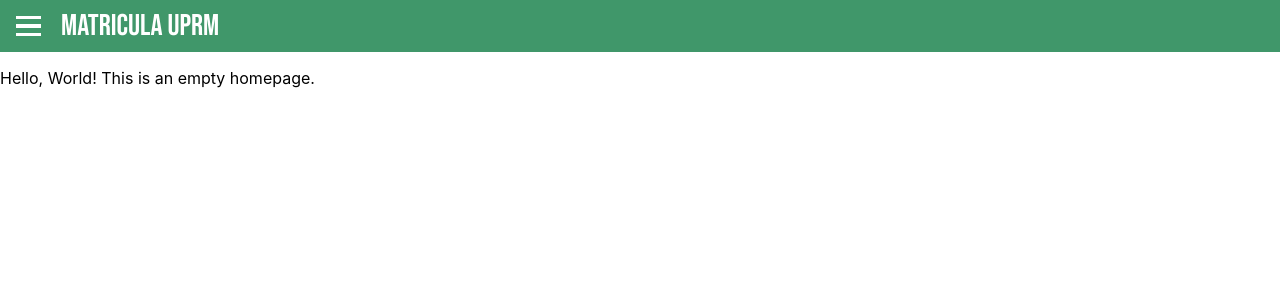
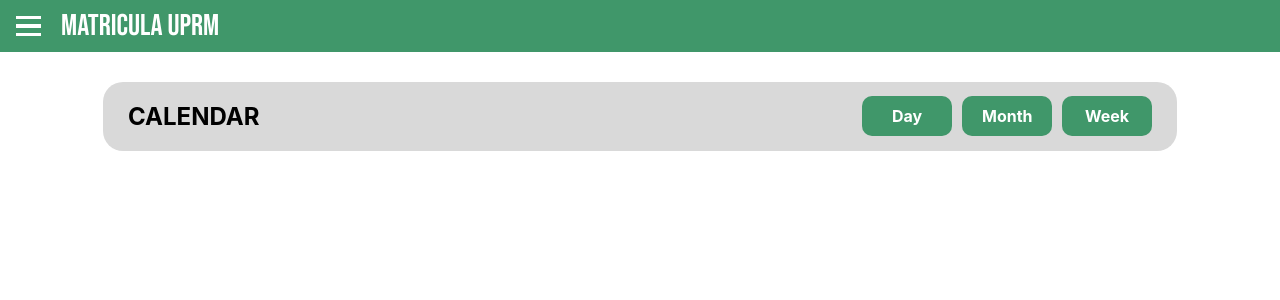
Before and after one commit to uprm-inso4101-2023-2024-s2/semester-project-studentenrollmentsystem, a React (Create React App) app: page /calendar in a window 1280 px wide. Shown: the top 300 px of the page. Built offline with nearby package versions, Linux system fonts and the light colour scheme.

Commit message:
Implemented reactRouter, fixed navBar and implemented Calendar page

```diff
--- a/package.json
+++ b/package.json
@@ -11,6 +11,7 @@
     "pg-hstore": "^2.3.4",
     "react": "^18.2.0",
     "react-dom": "^18.2.0",
+    "react-router-dom": "^6.22.0",
     "react-scripts": "5.0.1",
     "sass": "^1.70.0",
     "web-vitals": "^2.1.4"
--- a/src/App.js
+++ b/src/App.js
@@ -1,23 +1,19 @@
-import logo from './logo.svg';
+import React from 'react';
+import { Routes, Route } from 'react-router-dom';
 import './App.css';
+import Navbar from './components/navbar';
+import HomePage from './pages/HomePage';
+import Calendar from './pages/Calendar';
 
 function App() {
   return (
     <div className="App">
-      <header className="App-header">
-        <img src={logo} className="App-logo" alt="logo" />
-        <p>
-          Edit <code>src/App.js</code> and save to reload.
-        </p>
-        <a
-          className="App-link"
-          href="https://reactjs.org"
-          target="_blank"
-          rel="noopener noreferrer"
-        >
-          Learn React
-        </a>
-      </header>
+      <Navbar/>
+      <Routes>
+        <Route path="/" element={<HomePage />} />
+        <Route path="/calendar" element={<Calendar />} />
+        {/* Add more routes as necessary */}
+      </Routes>
     </div>
   );
 }
--- a/src/components/navbar.js
+++ b/src/components/navbar.js
@@ -1,5 +1,6 @@
 import React, { useState } from "react";
 import styles from "../styles/components/navbar.module.scss";
+import { Link } from "react-router-dom";
 
 export default function Navbar() {
   // Determine if NavBar menu is open or closed
@@ -17,20 +18,14 @@ export default function Navbar() {
         <div className={styles.bar}></div>
       </div>
       <div className={styles.logo}>
-        <a href="/">MATRICULA UPRM</a>
+        <Link to="/">MATRICULA UPRM</Link>
       </div>
       <ul className={`${styles.navLinks} ${isOpen ? styles.showMenu : ""}`}>
         <li>
-          <a href="/home">Home</a>
+          <Link to="/home">Home</Link>
         </li>
         <li>
-          <a href="/about">About</a>
-        </li>
-        <li>
-          <a href="/services">Services</a>
-        </li>
-        <li>
-          <a href="/contact">Contact</a>
+          <Link to="/calendar">Calendar</Link>
         </li>
       </ul>
     </nav>
--- a/src/index.js
+++ b/src/index.js
@@ -1,18 +1,14 @@
 import React from 'react';
-import ReactDOM from 'react-dom/client';
+import ReactDOM from 'react-dom';
+import { BrowserRouter as Router } from 'react-router-dom';
+import App from './App';
 import './index.css';
-import HomePage from './pages/HomePage';
 
-import reportWebVitals from './reportWebVitals';
-
-const root = ReactDOM.createRoot(document.getElementById('root'));
-root.render(
+ReactDOM.render(
   <React.StrictMode>
-    <HomePage />
-  </React.StrictMode>
+    <Router>
+      <App />
+    </Router>
+  </React.StrictMode>,
+  document.getElementById('root')
 );
-
-// If you want to start measuring performance in your app, pass a function
-// to log results (for example: reportWebVitals(console.log))
-// or send to an analytics endpoint. Learn more: https://bit.ly/CRA-vitals
-reportWebVitals();
--- /dev/null
+++ b/src/pages/Calendar.js
@@ -0,0 +1,21 @@
+import React from "react";
+import styles from "../styles/pages/calendar.module.scss";
+import Navbar from "../components/navbar";
+import Button from "../components/button";
+
+export default function Calendar() {
+  return (
+    <div className={styles.Home}>
+      <div className={styles.header}>
+        <div className={styles.views}>
+          <h2>CALENDAR</h2>
+          <div className={styles.buttons}>
+            <Button>Day</Button>
+            <Button>Month</Button>
+            <Button>Week</Button>
+          </div>
+        </div>
+      </div>
+    </div>
+  );
+}
--- a/src/styles/components/button.module.scss
+++ b/src/styles/components/button.module.scss
@@ -1,5 +1,6 @@
 .button {
     width: 50px;
+    height: 20px;
     color: white;
     background-color: #40976A;
     border-radius: 10px;
--- /dev/null
+++ b/src/styles/pages/calendar.module.scss
@@ -0,0 +1,30 @@
+.Home {
+
+    .header {
+        display: flex;
+        justify-content: center;
+        margin-top: 30px;
+
+        .views {
+            display: flex;
+            width: 80%;
+            border-radius: 20px;
+            padding: 0px 25px;
+            justify-content: space-between;
+            background-color: #D9D9D9;
+
+            .buttons {
+                display: flex;
+                flex-direction: row;
+                justify-content: center;
+                align-items: center;
+                gap: 10px;
+
+
+            }
+        }
+
+
+    }
+
+}
```
Also changed, not shown: 1 other file (tests, documents, lock files or other folders).
